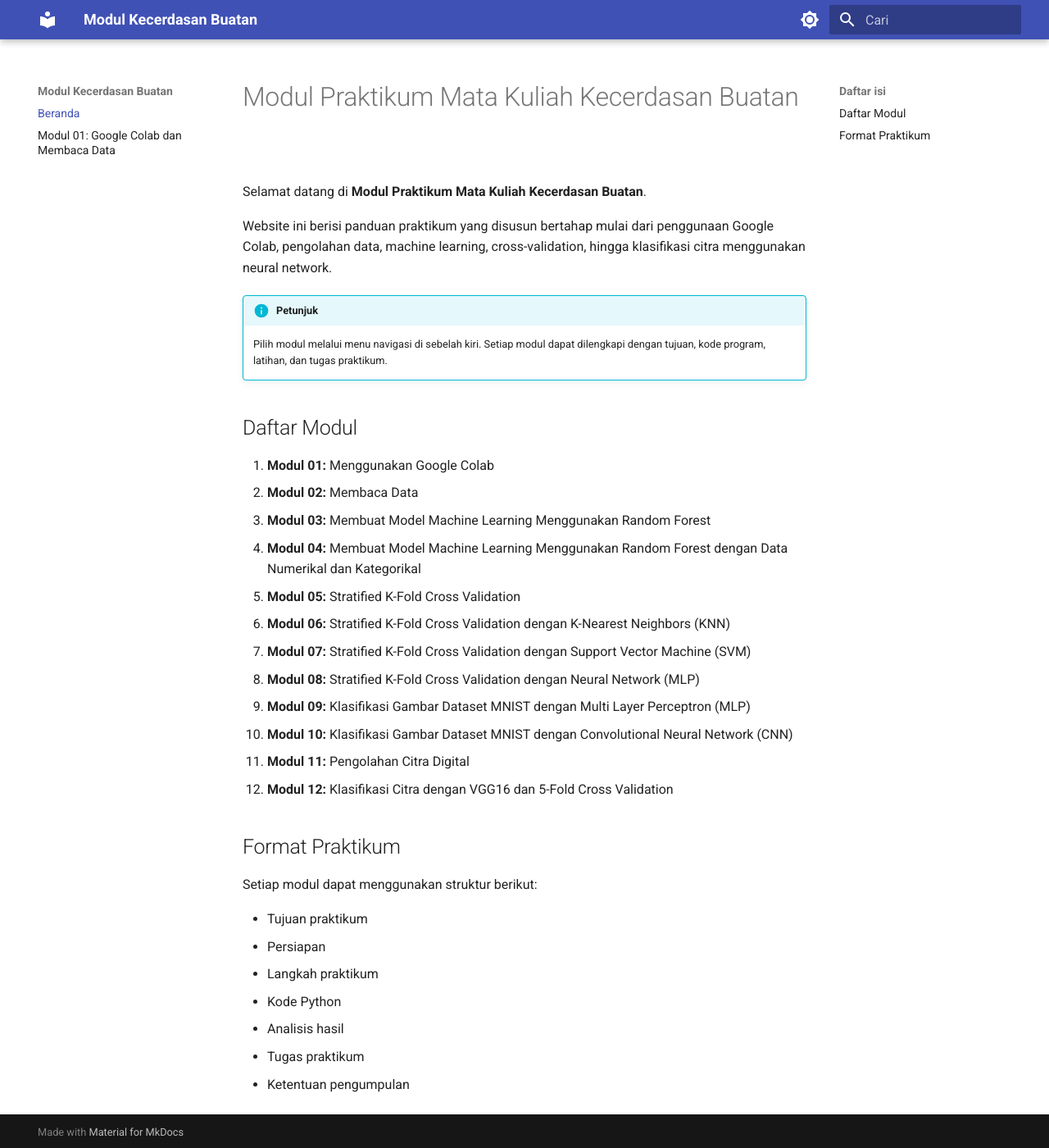
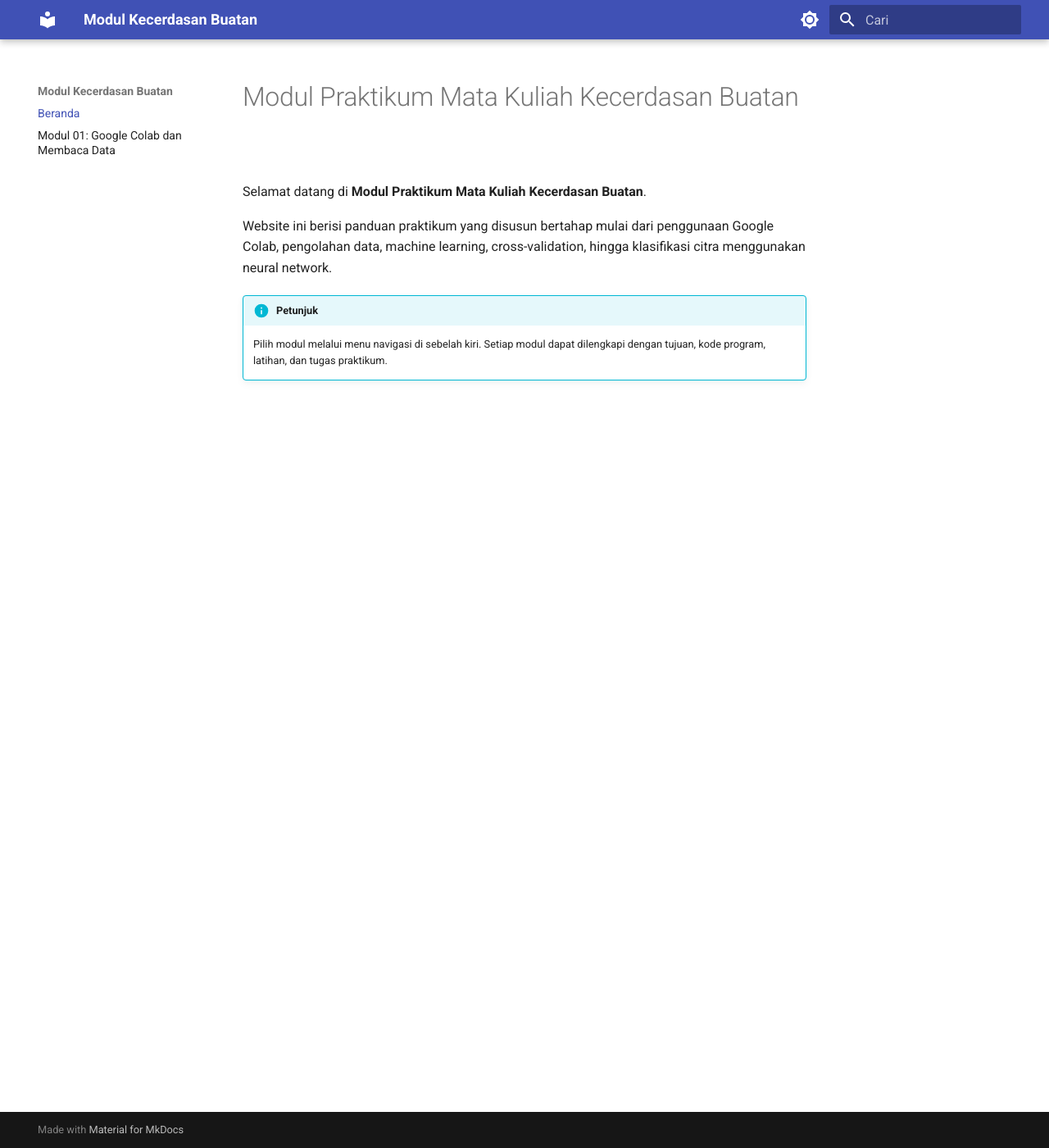
Before and after one commit to hysun7/modul-ai, an MkDocs documentation site: the page built from docs/index.md, in a window 1280 px wide and 1400 px high. Shown: the whole window at 82% size. Built offline with MkDocs 1.6.1 and Material for MkDocs 9.7.7, drawn with Linux system fonts in a browser that asks for light colours.

Commit message:
Update index.md

```diff
--- a/docs/index.md
+++ b/docs/index.md
@@ -6,30 +6,3 @@ Website ini berisi panduan praktikum yang disusun bertahap mulai dari penggunaan
 
 !!! info "Petunjuk"
     Pilih modul melalui menu navigasi di sebelah kiri. Setiap modul dapat dilengkapi dengan tujuan, kode program, latihan, dan tugas praktikum.
-
-## Daftar Modul
-
-1. **Modul 01:** Menggunakan Google Colab
-2. **Modul 02:** Membaca Data
-3. **Modul 03:** Membuat Model Machine Learning Menggunakan Random Forest
-4. **Modul 04:** Membuat Model Machine Learning Menggunakan Random Forest dengan Data Numerikal dan Kategorikal
-5. **Modul 05:** Stratified K-Fold Cross Validation
-6. **Modul 06:** Stratified K-Fold Cross Validation dengan K-Nearest Neighbors (KNN)
-7. **Modul 07:** Stratified K-Fold Cross Validation dengan Support Vector Machine (SVM)
-8. **Modul 08:** Stratified K-Fold Cross Validation dengan Neural Network (MLP)
-9. **Modul 09:** Klasifikasi Gambar Dataset MNIST dengan Multi Layer Perceptron (MLP)
-10. **Modul 10:** Klasifikasi Gambar Dataset MNIST dengan Convolutional Neural Network (CNN)
-11. **Modul 11:** Pengolahan Citra Digital
-12. **Modul 12:** Klasifikasi Citra dengan VGG16 dan 5-Fold Cross Validation
-
-## Format Praktikum
-
-Setiap modul dapat menggunakan struktur berikut:
-
-- Tujuan praktikum
-- Persiapan
-- Langkah praktikum
-- Kode Python
-- Analisis hasil
-- Tugas praktikum
-- Ketentuan pengumpulan
```
